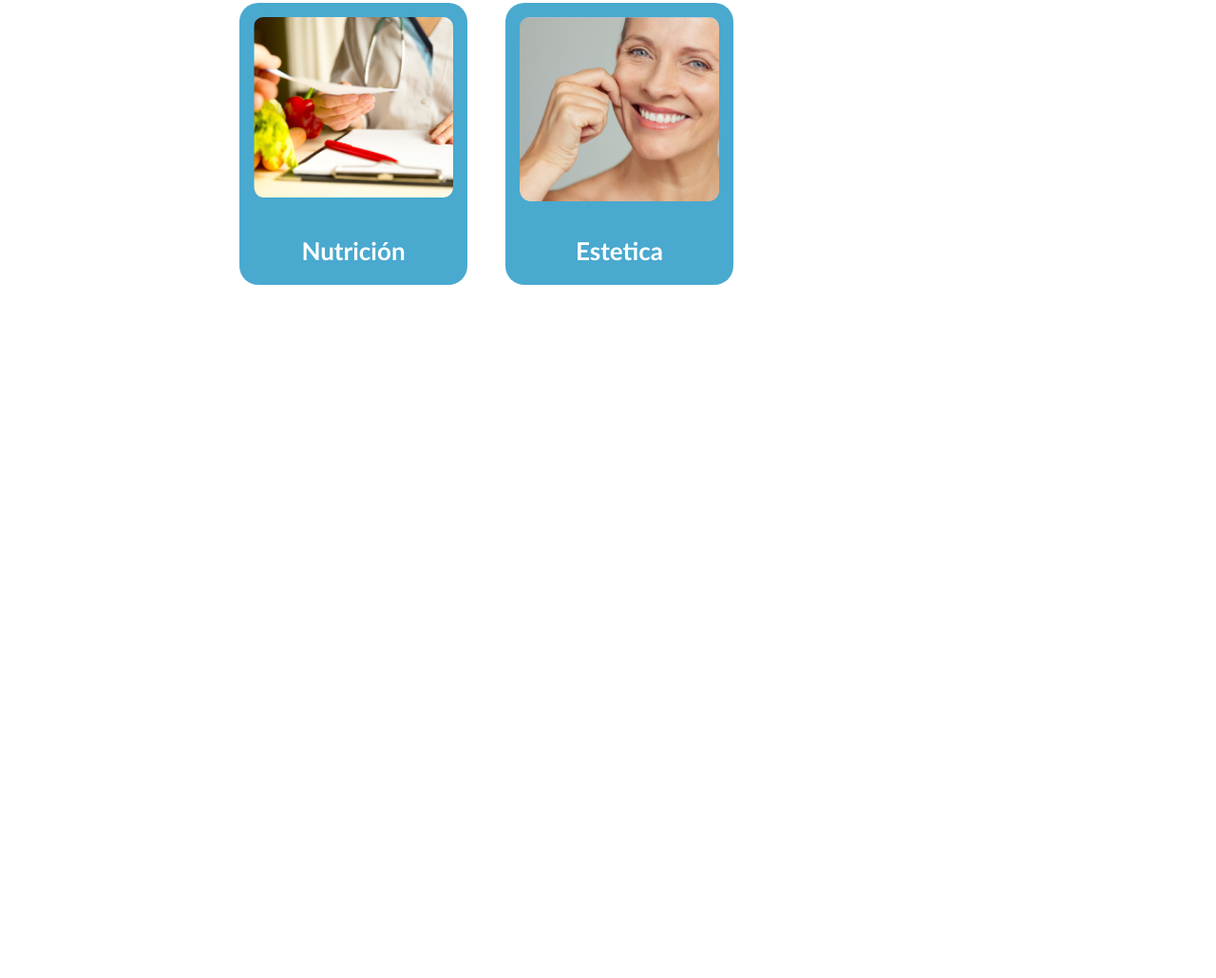
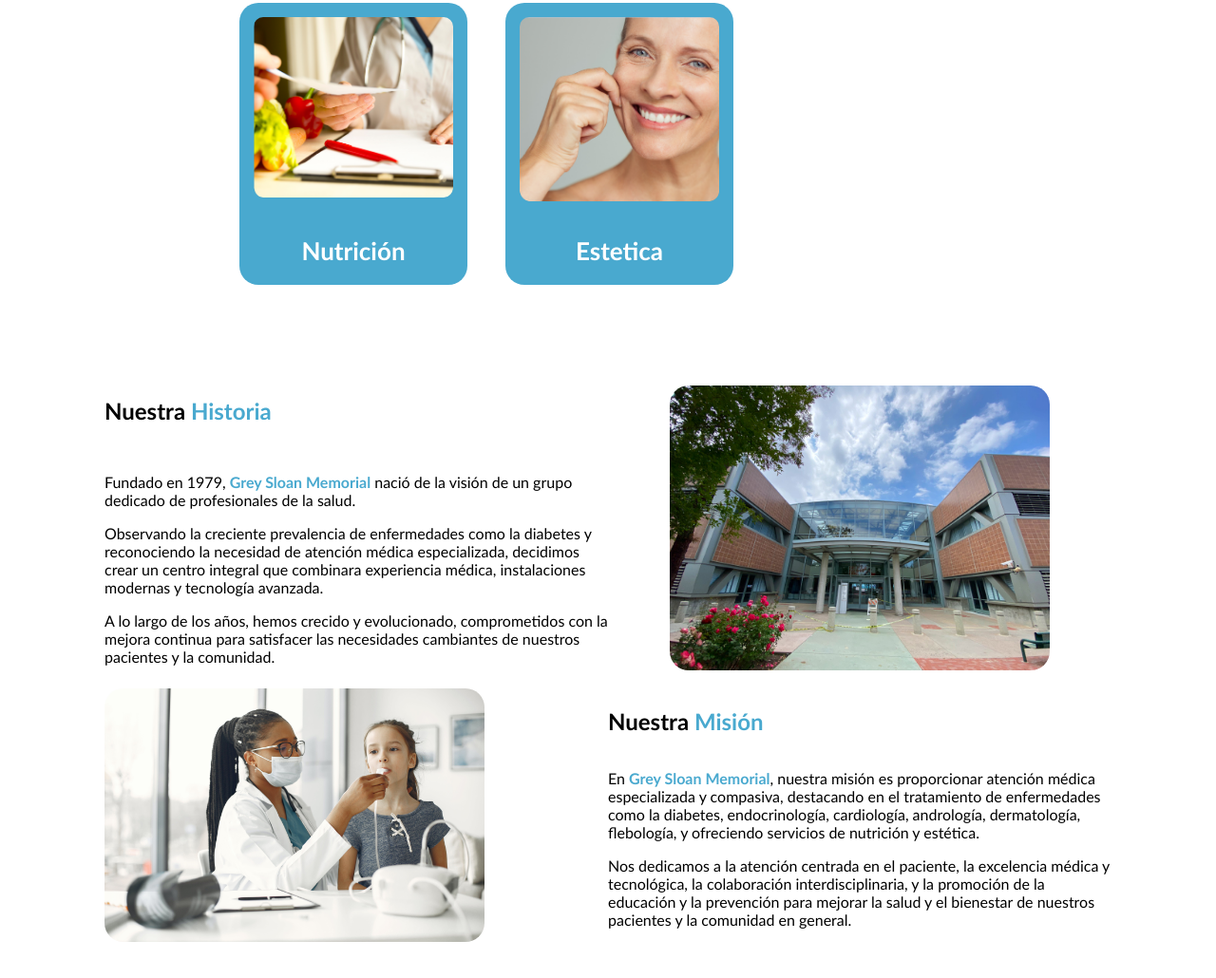
Before and after one commit to IGabii/PreEntrega3_Alvarez_Moyano_Gabriel, a website: page index.html in a window 1280 px wide. Shown: the part 1545-2575 px from the top of the page at 95% size. Before the commit the page ends 1865 px from the top, so only its background shows below. Drawn offline with Linux system fonts and the light colour scheme.

Commit message:
comienzo de seccion NOSOTROS con nuevas imagenes e informaciona acerca de la hisoria y misiones del hospital

```diff
--- a/index.html
+++ b/index.html
@@ -158,6 +158,35 @@
                 </div>
             </div>
         </div>
+        <div class="nosotros-index-container">
+            <div class="nosotros-grid-container">
+                <div class="titulo-hisotria">
+                    <h2>Nuestra <b>Historia</b></h2>
+                </div>
+                <div class="texto-historia">
+                    <p>Fundado en 1979, <b>Grey Sloan Memorial</b> nació de la visión de un grupo dedicado de profesionales de la salud.</p>
+                    <p> Observando la creciente prevalencia de enfermedades como la diabetes y reconociendo la necesidad de atención médica especializada, decidimos crear un centro integral que combinara experiencia médica, instalaciones modernas y tecnología avanzada.</p>
+                    <p>A lo largo de los años, hemos crecido y evolucionado, comprometidos con la mejora continua para satisfacer las necesidades cambiantes de nuestros pacientes y la comunidad.</p>
+                </div>
+                <div class="imagen-historia">
+                    <figure>
+                        <img src="galeria/fondos/fondo1.jpg" >
+                    </figure>
+                </div>
+                <div class="titulo-mision">
+                    <h2>Nuestra <b>Misión</b></h2>
+                </div>
+                <div class="texto-mision">
+                    <p>En <b>Grey Sloan Memorial</b>, nuestra misión es proporcionar atención médica especializada y compasiva, destacando en el tratamiento de enfermedades como la diabetes, endocrinología, cardiología, andrología, dermatología, flebología, y ofreciendo servicios de nutrición y estética.<p>
+                    </p> Nos dedicamos a la atención centrada en el paciente, la excelencia médica y tecnológica, la colaboración interdisciplinaria, y la promoción de la educación y la prevención para mejorar la salud y el bienestar de nuestros pacientes y la comunidad en general.</p>
+                </div>
+                <div class="imagen-mision">
+                    <figure>
+                        <img src="galeria/fondos/fondo3.jpg" >
+                    </figure>
+                </div>
+            </div>
+        </div>
     </main>
 </body>
 </html>
--- a/scss/style.scss
+++ b/scss/style.scss
@@ -155,3 +155,61 @@ $fuente-titulo2: 'Times New Roman', Times, serif;
         margin-bottom: 30px;
     }
 }
+
+/*----------------------Nosotros*------------------------*/
+
+.nosotros-grid-container{
+    display: grid;
+    grid-template-areas:
+    "tituloHistoria imagenHistoria"
+    "textoHistoria imagenHistoria"
+    "imagenMision tituloMision"
+    "imagenMision textoMision";
+    grid-template-columns: 1fr 1fr;
+    margin:70px 110px;
+    align-items: center;
+}
+
+.tituloHistoria{
+    grid-area:tituloHistoria
+}
+
+.texto-historia{
+    grid-area:textoHistoria
+}
+
+.imagen-historia{
+    grid-area:imagenHistoria;
+    display: flex;
+    justify-content: center;
+    figure{
+        width: 400px;
+        img{
+            width: 100%;
+            border-radius: 20px;
+        }
+    }
+}
+
+.titulo-mision{
+    grid-area:tituloMision
+}
+
+.imagen-mision{
+    grid-area: imagenMision;
+    display: flex;
+    justify-content: start;
+    figure{
+        width: 400px;
+        margin:0;
+        img{
+            width: 100%;
+            border-radius: 20px;
+        }
+    }
+}
+
+.texto-mision{
+    grid-area:textoMision;
+
+}
```
Also changed, not shown: galeria/fondos/fondo3.jpg (added), scss/style.css, 1 other file.
